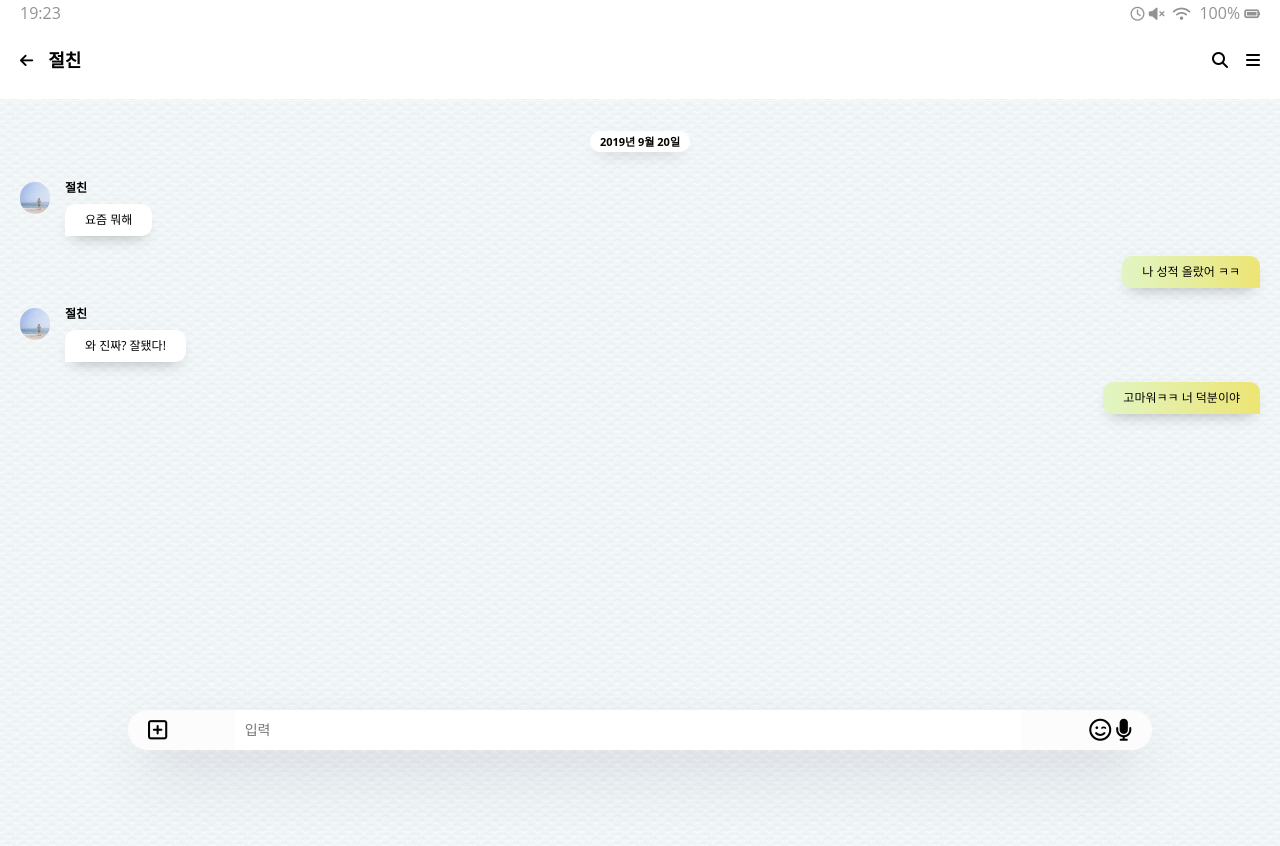
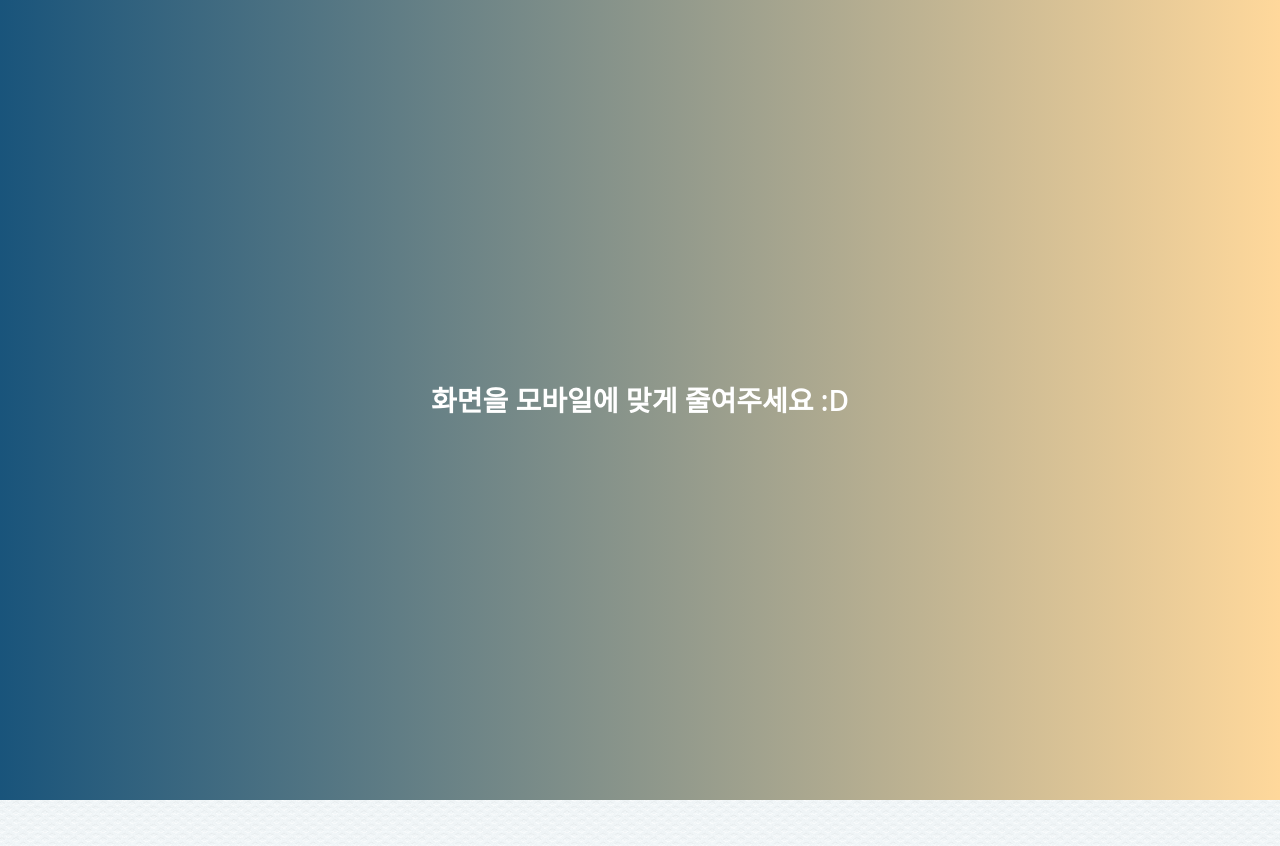
Before and after one commit to BaekSeungYeol/HTML-prac-, a plain HTML site: page chat.html in a window 1280 px wide. Drawn offline with Linux system fonts and the light colour scheme; some icons are missing.

Commit message:
Animation update

```diff
--- a/chat.html
+++ b/chat.html
@@ -81,15 +81,15 @@
                   </li>
         </ul>
   </main>
-  <div class="chat__write">
-      <div class="chat__write-column">
+  <div class="chat__write--container">
+      <input class="chat__write" type="text" placeholder="입력"
+      class="chat__write-input"/>
+
+      <div class="chat__icon-left chat__icon">
           <i class="far fa-plus-square"></i>
       </div>
-      <div class="chat__write-column">
-      <input type="text" placeholder="입력"
-      class="chat__write-input"/>
-    </div>
-    <div class="chat__write-column">
+
+    <div class="chat__icon-right chat__icon">
         <span class="chat__write-icon">
             <i class="far fa-smile-wink"></i>
         </span>
@@ -98,6 +98,9 @@
         </span>
     </div>
   </div>
+
+<div class="bigScreen">
+    <span class="bigScreen__text">화면을 모바일에 맞게 줄여주세요 :D </span>
+  </div>
 </body>
-
 </html>
--- a/css/chat.css
+++ b/css/chat.css
@@ -1,5 +1,6 @@
 .header-wrapper {
 	position: fixed;
+	z-index: 2;
 	top: 0px;
 	width: 100%;
 	padding: 5px 0px;
@@ -19,39 +20,79 @@
 	min-height: 110vh;
 }
 
-.chat__write {
+.chat__write--container {
 	position: fixed;
-	bottom: 50px;
-	width: 80%;
+	bottom: 0px;
 	margin: 0 auto;
 	left: 0;
 	right: 0;
 	display: flex;
 	justify-content: space-between;
 	align-items: center;
-	background-color: #fcfcfc;
-	padding: 0px 20px;
+	width: 100%;
+	/* box-shadow: 0 30px 60px -12px rgba(50, 50, 93, 0.25), 0 18px 36px -18px rgba(0, 0, 0, 0.3),
+		0 -12px 36px -8px rgba(0, 0, 0, 0.025);  */
+}
+
+.chat__icon-left {
+	position: absolute;
+	left: 10px;
+}
+
+.chat__icon-right {
+	position: absolute;
+	right: 10px;
+}
+
+@keyframes float {
+	0% {
+		box-shadow: 0 30px 60px -12px rgba(50, 50, 93, 0.25), 0 18px 36px -18px rgba(0, 0, 0, 0.3),
+			0 -12px 36px -8px rgba(0, 0, 0, 0.025);
+	}
+	50% {
+		box-shadow: 0 30px 60px -60px rgba(50, 50, 93, 0.25), 0 18px 36px -18px rgba(0, 0, 0, 0.3),
+			0 -12px 36px -8px rgba(0, 0, 0, 0.025);
+	}
+	100% {
+		box-shadow: 0 30px 60px -12px rgba(50, 50, 93, 0.25), 0 18px 36px -18px rgba(0, 0, 0, 0.3),
+			0 -12px 36px -8px rgba(0, 0, 0, 0.025);
+	}
+}
+.chat__write {
+	bottom: 0px;
+	margin: 0 auto;
+	border-radius: 0;
+	padding: 20px 60px;
+	width: 100%;
+	border: none;
+	font-size: 14px;
+	transition: width 0.5s ease-in-out, box-shadow 0.5s ease-in-out, border-radius 0.5s ease-in-out,
+		transform 0.5s ease-in-out;
+}
+.chat__write:focus {
+	outline: none;
+	width: 80%;
+	transform: translateY(-100px);
 	border-radius: 40px;
 	box-shadow: 0 30px 60px -12px rgba(50, 50, 93, 0.25), 0 18px 36px -18px rgba(0, 0, 0, 0.3),
 		0 -12px 36px -8px rgba(0, 0, 0, 0.025);
+	animation: float 3s linear infinite forwards;
 }
 
+.chat__icon {
+	font-size: 18px;
+	transition: opacity 0.3s ease-in-out;
+}
+
+.chat__write:focus ~ .chat__icon {
+	opacity: 0;
+}
 .chat__write i {
 	font-size: 22px;
 }
 
 .chat__write-column:nth-child(2) {
 	width: 80%;
-}
-.chat__write-column input {
-	padding: 12px 10px;
-	width: 100%;
-	border: none;
-	font-size: 14px;
-}
-
-.chat__write-column input:focus {
-	outline: none;
 }
 
 .chat-screen .chat__messages {
@@ -89,10 +130,21 @@
 	/*width: 30%;*/
 }
 
+@keyframes spin {
+	from {
+		transform: none;
+	}
+	to {
+		transform: rotateY(1turn);
+	}
+}
+
 .incoming-message img {
 	width: 30px;
 	border-radius: 15px;
 	margin-right: 15px;
+	box-shadow: rgba(0, 0, 0, 0.3) 0px 8px 16px -8px, rgba(0, 0, 0, 0.024) 0px -6px 16px -6px;
+	animation: spin 1s linear 1;
 }
 
 .message .message__bubble {
@@ -118,3 +170,33 @@
 	border-bottom-right-radius: 0px;
 	background-image: linear-gradient(to left, #ede574, #e1f5c4);
 }
+
+@keyframes incomingAnim {
+	from {
+		opacity: 0;
+		transform: translateX(-200px);
+	}
+	to {
+		opacity: 1;
+		transform: none;
+	}
+}
+
+.incoming-message {
+	animation: incomingAnim 0.5s ease-out forwards;
+}
+
+@keyframes sentAnimation {
+	from {
+		opacity: 0;
+		transform: translateX(200px);
+	}
+	to {
+		opacity: 1;
+		transform: none;
+	}
+}
+
+.sent-message {
+	animation: sentAnimation 0.5s ease-out forwards;
+}
--- /dev/null
+++ b/css/mobile.css
@@ -0,0 +1,25 @@
+.bigScreen {
+	position: fixed;
+	width: 100%;
+	height: 100%;
+	top: 0;
+	left: 0;
+	background-image: linear-gradient(to left, #ffd89b, #19547b);
+	display: flex;
+	justify-content: center;
+	align-items: center;
+	font-weight: 600;
+	color: white;
+	font-size: 28px;
+	text-align: center;
+	line-height: 1.5;
+	padding: 0px 20px;
+	display: none;
+	z-index: 4;
+}
+
+@media screen and (min-width: 550px) {
+	.bigScreen {
+		display: flex;
+	}
+}
--- a/css/nav-bar.css
+++ b/css/nav-bar.css
@@ -36,3 +36,18 @@
 	align-items: center;
 	border-radius: 8px;
 }
+
+@keyframes showNavBar {
+	from {
+		transform: translateY(80px);
+	}
+	to {
+		transform: none;
+	}
+}
+
+.nav {
+	transform: translateY(80px);
+	animation: showNavBar 0.3s ease-out forwards;
+	animation-delay: 0.3s;
+}
--- a/css/styles.css
+++ b/css/styles.css
@@ -9,6 +9,7 @@
 @import "more.css";
 @import "settings.css";
 @import "chat.css";
+@import "mobile.css";
 
 * {
 	box-sizing: border-box;
@@ -25,3 +26,18 @@ a {
 	color: inherit;
 	text-decoration: none;
 }
+
+@keyframes fadeIn {
+	from {
+		opacity: 0.8;
+		transform: translateY(30px);
+	}
+	to {
+		opacity: 1;
+		transform: none;
+	}
+}
+
+main {
+	animation: fadeIn 0.5s ease-in-out;
+}
```
Also changed, not shown: find.html (+3 -0 lines), friends.html (+3 -0 lines), index.html (+3 -0 lines), more.html (+3 -0 lines), settings.html (+3 -1 lines).
